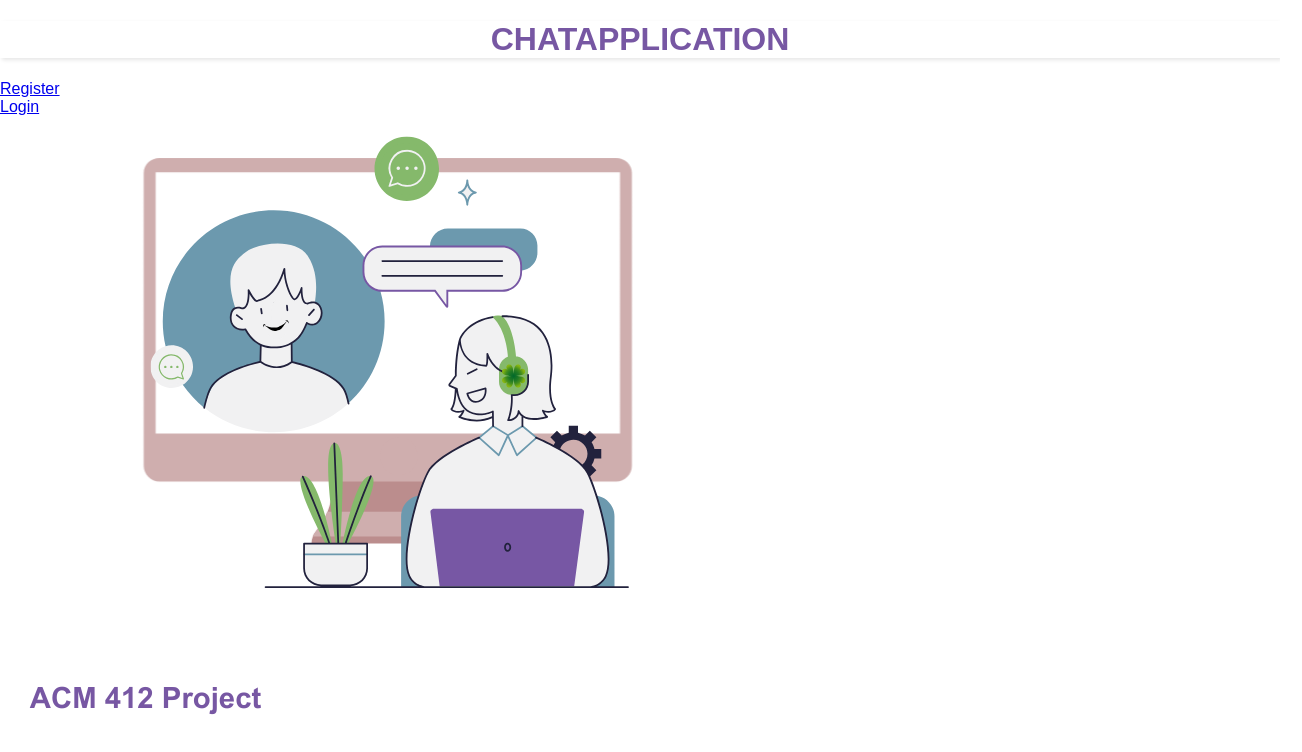
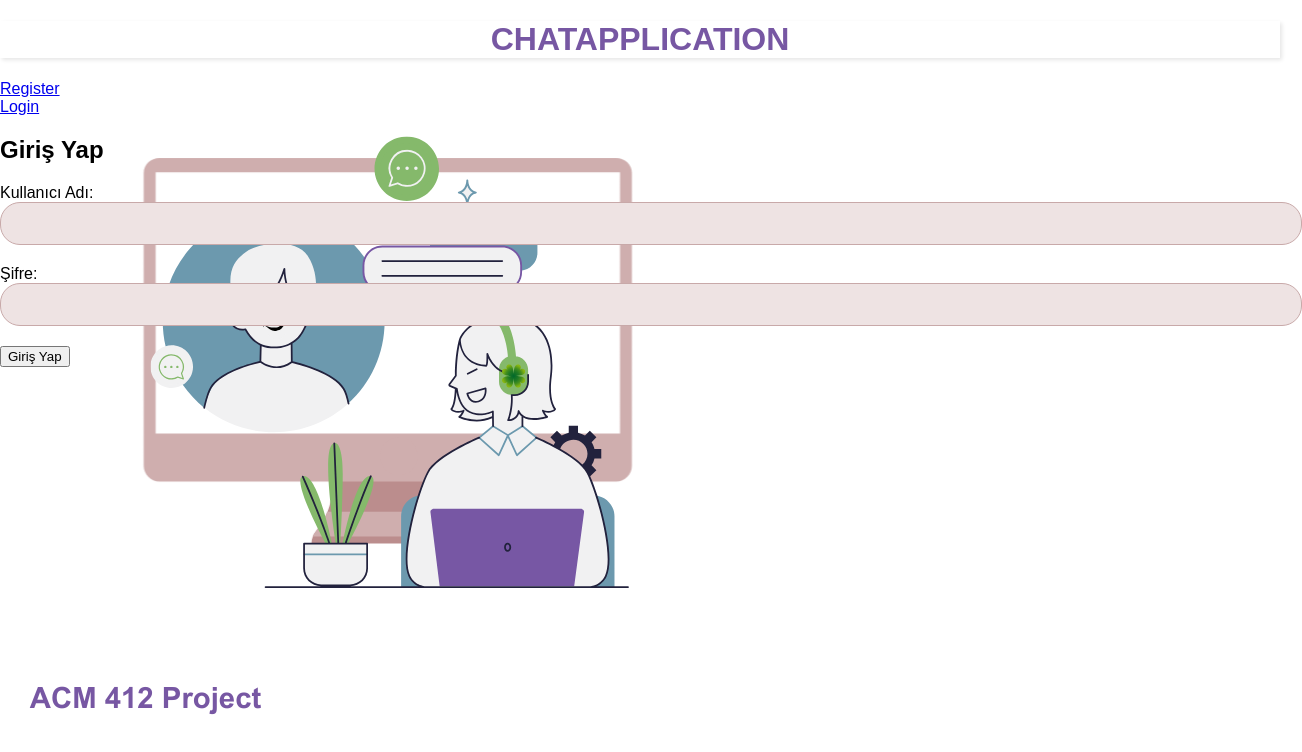
Before and after one commit to irosceto/my-django-frontend, a React (Create React App) app: page /home in a window 1280 px wide. Shown: the top 752 px of the page, 1302 px wide, since content can reach past the window. Built offline with nearby package versions, Linux system fonts and the light colour scheme.

Commit message:
kucuk degisiklikler

```diff
--- a/src/App.js
+++ b/src/App.js
@@ -3,7 +3,6 @@ import { BrowserRouter, Routes, Route } from 'react-router-dom';
 import ProfileForm from "./ProfileForm";
 import SignUp from "./signup";
 import LoginFormm from "./home";
-import Login from "./login";
 import Navigate from "./Navigate";
 
 function App() {
@@ -14,7 +13,7 @@ function App() {
         <Navigate/>
         <Routes>
           <Route path='/register' element={<SignUp/>} />
-          <Route path='/login' element={<LoginFormm/>} />
+          <Route path='/home' element={<LoginFormm/>} />
         </Routes>
       </BrowserRouter>
     </div>
```
